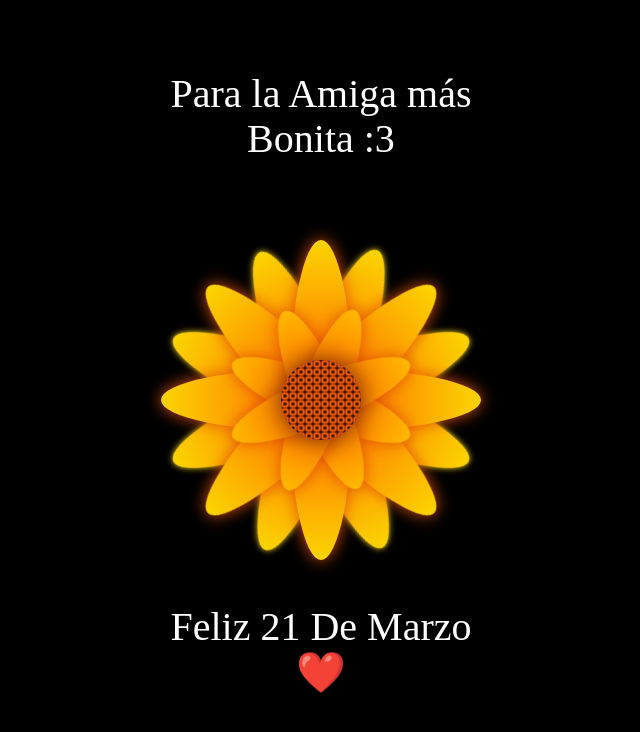
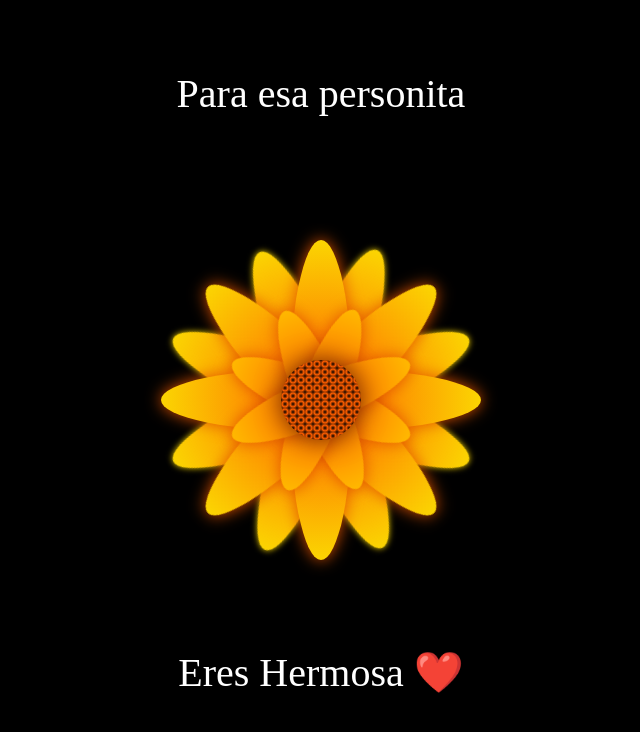
Before and after one commit to C-503/amiga, a plain HTML site: page docs/index.html in a window 1280 px wide. Shown: the whole page, without its empty margins (319-959 px from the left). Drawn offline with Linux system fonts and the light colour scheme.

Commit message:
Actualizar index.html

```diff
--- a/docs/index.html
+++ b/docs/index.html
@@ -11,7 +11,7 @@
 <body>
 
 <div class="flower">
-    <div class="text-above">Para la Amiga más Bonita :3 </div>
+    <div class="text-above">Para esa personita</div>
     <div class="mid">
     </div>
     <div class="Petal1 p1">
@@ -39,7 +39,7 @@
     <div class="Petal3 p4">
     </div>
 
-    <div class="text-below">Feliz 21 De Marzo ❤️</div>
+    <div class="text-below">Eres Hermosa ❤️</div>
   </div>
 </body>
 </html>
```
